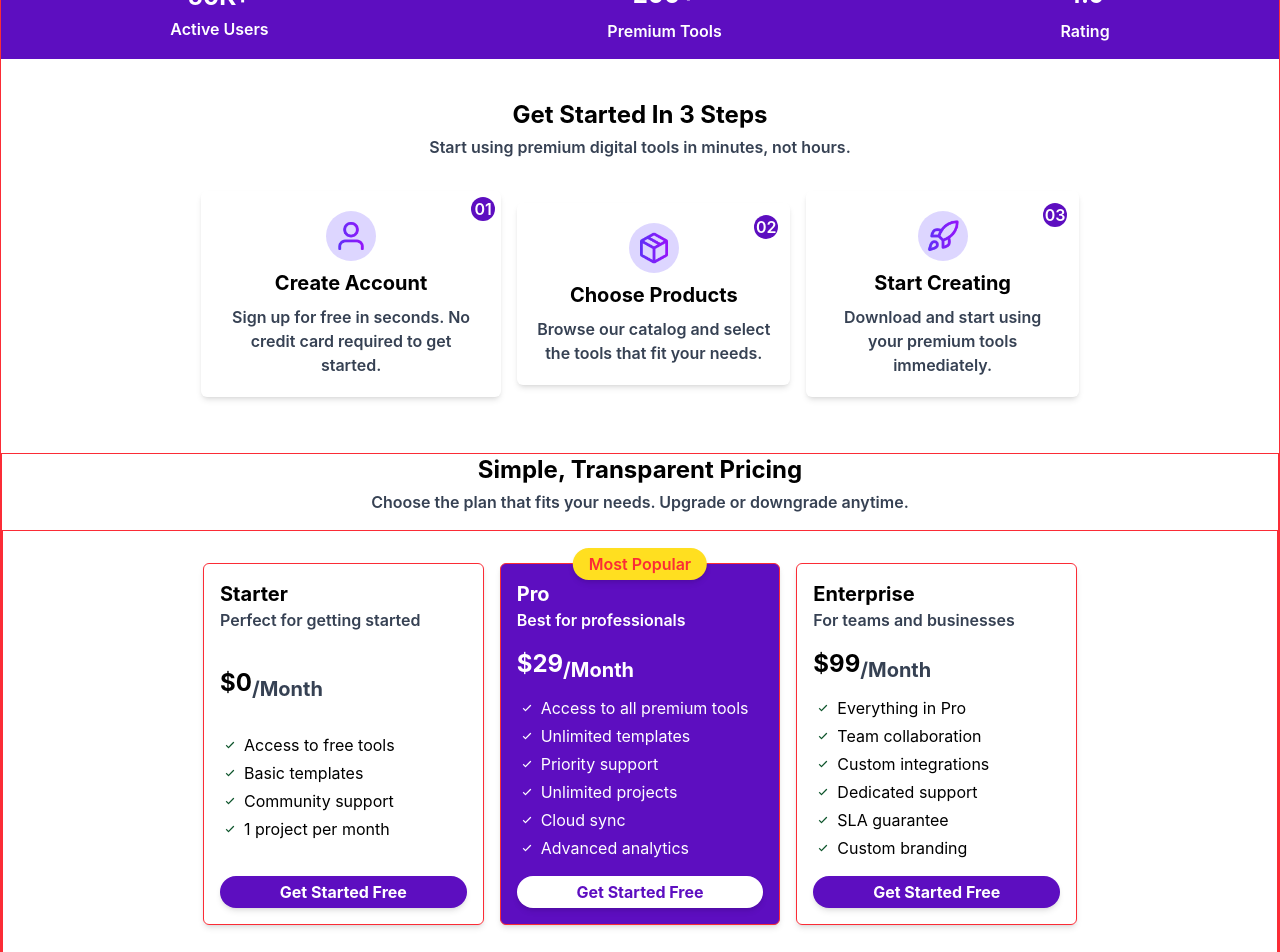
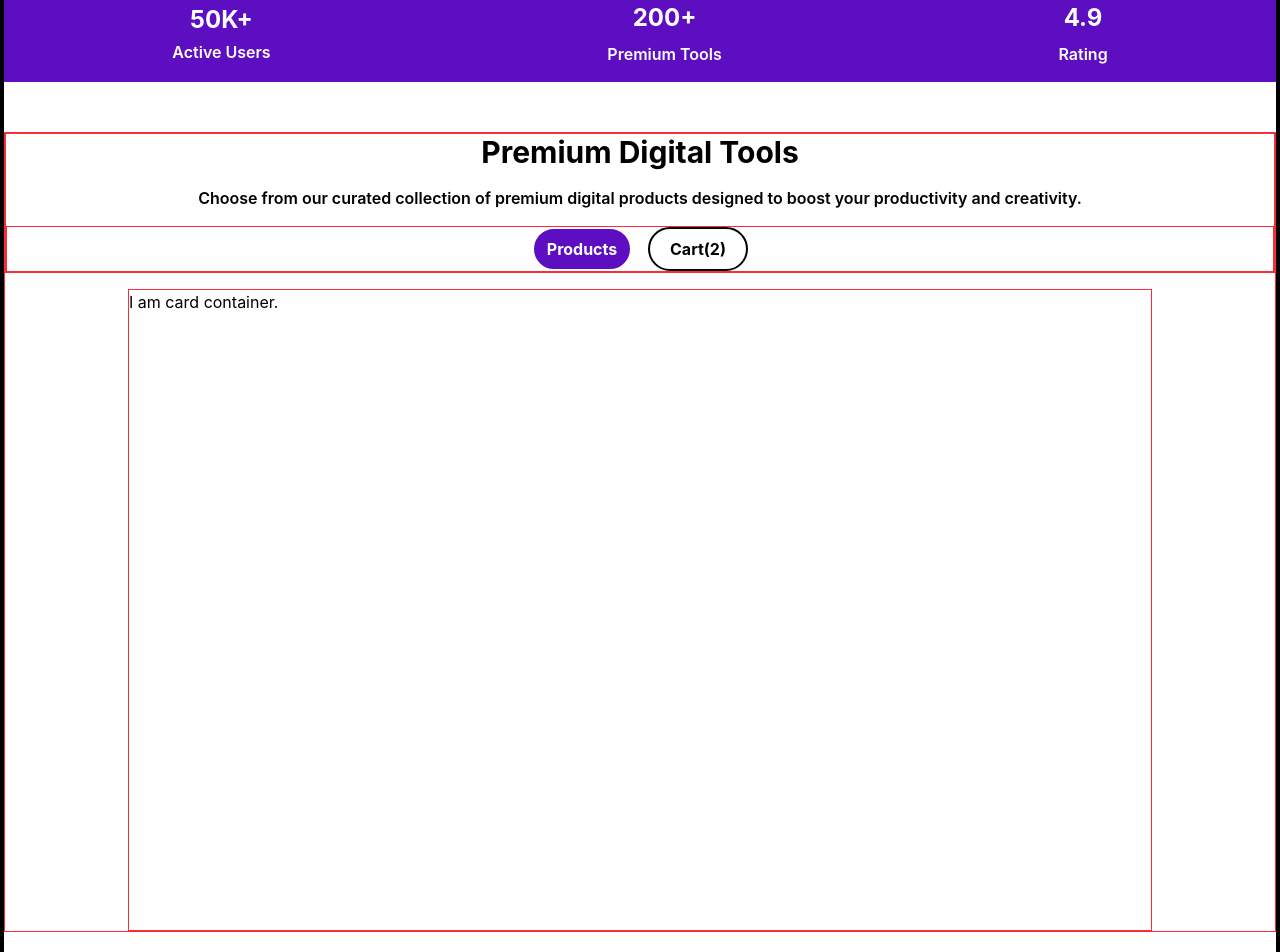
Before and after one commit to aburayhankobir013-stack/Batch-13-Assignment-06, a React (Vite) app: page / in a window 1280 px wide. Shown: the part 780-1732 px from the top of the page. Built offline with nearby package versions, Linux system fonts and the light colour scheme.

Commit message:
Button CardContainer and button toggling included

```diff
--- a/src/App.jsx
+++ b/src/App.jsx
@@ -1,6 +1,7 @@
 import NavBar from "./components/NavBar";
 import Hero from "./components/Hero";
 import Review from "./components/Review";
+import CardContainer from "./components/CardContainer";
 import GetStarted from "./components/GetStarted";
 import TransparentPricing from "./components/TransparentPricing";
 import CtaCard from "./components/CtaCard";
@@ -8,10 +9,11 @@ import Footer from "./components/Footer";
 
 export default function App(){
   return(
-    <div className="container mx-auto border border-red-500 flex flex-col gap-10">
+    <div className="container mx-auto border-4 rounded-md border-black">
       <NavBar />
       <Hero />
       <Review />
+      <CardContainer />
       <GetStarted />
       <TransparentPricing />
       <CtaCard />
--- /dev/null
+++ b/src/components/CardContainer.jsx
@@ -0,0 +1,30 @@
+import { useState } from "react";
+
+
+export default function CardContainer() {
+  const[buttonIsActive,setButtonIsActive]=useState({isProductsBtnActive: true, isCartBtnActive: false});
+  const toggling=(currentBtn)=>{
+    if(currentBtn==="productBtn"){
+      setButtonIsActive({isProductsBtnActive: true, isCartBtnActive: false});
+    }
+    if(currentBtn==="cartBtn"){
+      setButtonIsActive({isProductsBtnActive: false, isCartBtnActive: true});
+    }
+  }
+  return (
+    <div className="container mx-auto border border-red-500 min-h-screen flex flex-col gap-4 mt-12.5">
+      <div className="border border-red-500 flex-none text-center space-y-4">
+        <h1 className="text-3xl font-bold">Premium Digital Tools</h1>
+        <p className="font-semibold">
+          Choose from our curated collection of premium digital products
+          designed to boost your productivity and creativity.
+        </p>
+        <div className="border border-red-500 space-x-4">
+          <button className={`w-25 py-2 rounded-full font-bold cursor-pointer border-2 ${buttonIsActive.isProductsBtnActive?`bg-violet-800 text-white`: `bg-white text-black`}`} onClick={()=>toggling("productBtn")}>Products</button>
+          <button className={`w-25 py-2 rounded-full font-bold cursor-pointer border-2 ${buttonIsActive.isCartBtnActive?`bg-violet-800 text-white`: `bg-white text-black`}`} onClick={()=>toggling("cartBtn")}>Cart(2)</button>
+        </div>
+      </div>
+      <div className="border border-red-500 flex-1 max-w-5xl mx-auto w-full">I am card container.</div>
+    </div>
+  );
+}
--- a/src/components/CtaCard.jsx
+++ b/src/components/CtaCard.jsx
@@ -1,6 +1,6 @@
 export default function CtaCard() {
   return (
-    <div className="container max-auto border border-red-500 bg-violet-800 py-25 flex flex-col items-center text-center gap-4">
+    <div className="container mx-auto bg-violet-800 py-25 flex flex-col items-center text-center gap-4 mt-12.5">
       <div className="flex flex-col gap-2">
         <h1 className="text-2xl font-bold text-white">Ready to Transform Your Workflow?</h1>
         <p className="text-white">
--- a/src/components/Footer.jsx
+++ b/src/components/Footer.jsx
@@ -3,8 +3,7 @@ import { FaFacebookSquare } from "react-icons/fa";
 import { IoLogoLinkedin } from "react-icons/io";
 export default function Footer(){
   return(
-    // Footer container
-    <div className="container mx-auto flex flex-col gap-5 border border-red-500 bg-slate-900 text-white pb-5">
+    <div className="container mx-auto flex flex-col gap-5 bg-slate-900 text-white pb-5">
       <div className="flex justify-between pt-25 px-12.5">
         <div className="flex flex-col gap-1">
           <h1 className="text-2xl font-bold text-white">
--- a/src/components/GetStarted.jsx
+++ b/src/components/GetStarted.jsx
@@ -4,7 +4,7 @@ import RocketImage from "../assets/images/rocket.png";
 
 export default function GetStarted(){
   return(
-    <div className="container mx-auto flex flex-col gap-4">
+    <div className="container mx-auto flex flex-col gap-4 mt-12.5">
       <div className="flex justify-center items-center flex-col gap-1">
         <h1 className="text-2xl font-bold">
           Get Started In 3 Steps
--- a/src/components/Hero.jsx
+++ b/src/components/Hero.jsx
@@ -4,7 +4,7 @@ import HeroImage from "../assets/images/banner.png";
 
 export default function Hero() {
   return (
-    <div className="container mx-auto flex items-center justify-center gap-6">
+    <div className="container mx-auto flex items-center justify-center gap-6 mt-12.5">
       <div className="flex flex-col gap-4">
         <button className="bg-gray-300 flex items-center gap-2 px-2 py-1 rounded-full shadow-md font-semibold text-violet-700 cursor-pointer self-start">
           <FaRegDotCircle />
--- a/src/components/Review.jsx
+++ b/src/components/Review.jsx
@@ -1,7 +1,7 @@
 
 export default function Review(){
   return(
-    <div className="container mx-auto flex items-center justify-around bg-violet-800 py-4">
+    <div className="container mx-auto flex items-center justify-around bg-violet-800 py-4 mt-12.5">
       <div className="flex flex-col gap-1 items-center">
         <h1 className="text-2xl font-bold text-white">
           50K+
--- a/src/components/TransparentPricing.jsx
+++ b/src/components/TransparentPricing.jsx
@@ -2,7 +2,7 @@ import { IoIosCheckmark } from "react-icons/io";
 
 export default function TransparentPricing(){
   return(
-    <div className="container mx-auto border border-red-500 flex flex-col gap-4">
+    <div className="container mx-auto flex flex-col gap-4 mt-12.5">
       <div className="flex flex-col items-center gap-1">
         <h1 className="text-2xl font-bold">
           Simple, Transparent Pricing
@@ -11,8 +11,8 @@ export default function TransparentPricing(){
           Choose the plan that fits your needs. Upgrade or downgrade anytime.
         </p>
       </div>
-      <div className="border border-red-500 flex justify-center gap-4 px-50 py-8">
-        <div className="border border-red-500 flex-1 p-4 flex flex-col justify-between rounded-md shadow-md">
+      <div className="flex justify-center gap-4 px-50 py-8">
+        <div className="flex-1 p-4 flex flex-col justify-between rounded-md shadow-md">
           <div>
             <h1 className="text-xl font-bold">
               Starter
@@ -34,7 +34,7 @@ export default function TransparentPricing(){
             Get Started Free
           </button>
         </div>
-        <div className="border border-red-500 p-4 flex flex-col flex-1 justify-between gap-4 rounded-md shadow-md bg-violet-800 text-white relative">
+        <div className="p-4 flex flex-col flex-1 justify-between gap-4 rounded-md shadow-md bg-violet-800 text-white relative">
           <div className="px-4 py-1 rounded-full bg-yellow-300 text-red-500 font-semibold shadow-md absolute left-1/2 top-0 -translate-x-1/2 -translate-y-1/2">Most Popular</div>
           <div>
             <h1 className="text-xl font-bold">
@@ -59,7 +59,7 @@ export default function TransparentPricing(){
             Get Started Free
           </button>
         </div>
-          <div className="border border-red-500 p-4 flex-1 flex flex-col justify-between gap-4 rounded-md shadow-md">
+          <div className="p-4 flex-1 flex flex-col justify-between gap-4 rounded-md shadow-md">
           <div>
             <h1 className="text-xl font-bold">
               Enterprise
```
